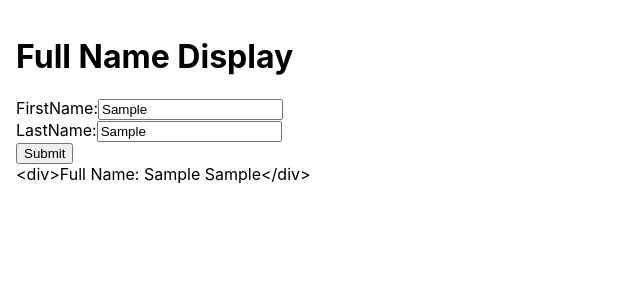
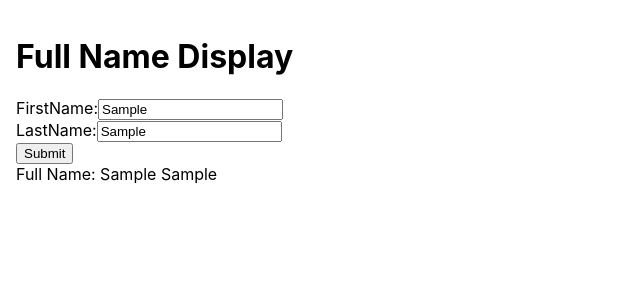
Before and after one commit to surendergupta/xdisplayname, a React (Create React App) app: page / in a window 1280 px wide. Both pictures are taken after typing "Sample", "Sample" into the empty fields and a click on the button "Submit". Shown: the top 300 px of the page, without its empty margins (0-640 px from the left). Built offline with nearby package versions, Linux system fonts and the light colour scheme.

Commit message:
add div inside result

```diff
--- a/src/App.js
+++ b/src/App.js
@@ -66,7 +66,7 @@
         </div>
         <button type='submit'>Submit</button>
       </form>
-      {fullName ? `<div>Full Name: ${fullName}</div>` : ''}
+      {fullName ? (<div id='fullName'>Full Name: {fullName}</div>) : ''}
     </div>
   );
 }
```
